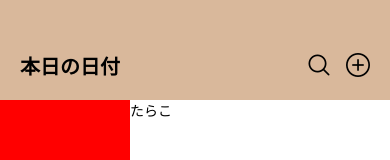
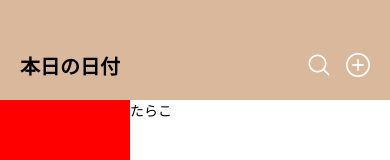
Before and after one commit to ken0426/eatLimit-app2.0, a React Native app: screen /homeScreen in a window 390 px wide. Shown: the top 160 px of the page. Built offline with nearby package versions, Linux system fonts and the light colour scheme.

Commit message:
[style] スタイルを変更

```diff
--- a/src/components/HomeScreen.tsx
+++ b/src/components/HomeScreen.tsx
@@ -68,13 +68,13 @@ const HomeScreen = ({ navigation }: Props) => {
           }}
         >
           <TouchableOpacity onPress={() => navigation.navigate('searchScreen')}>
-            <AntDesign name='search1' size={24} color='black' />
+            <AntDesign name='search1' size={24} color='#ffffff' />
           </TouchableOpacity>
           <TouchableOpacity
             style={{ marginLeft: 15 }}
             onPress={() => Alert.alert('登録画面準備中')}
           >
-            <AntDesign name='pluscircleo' size={24} color='black' />
+            <AntDesign name='pluscircleo' size={24} color='#ffffff' />
           </TouchableOpacity>
         </View>
       </Header>
```
